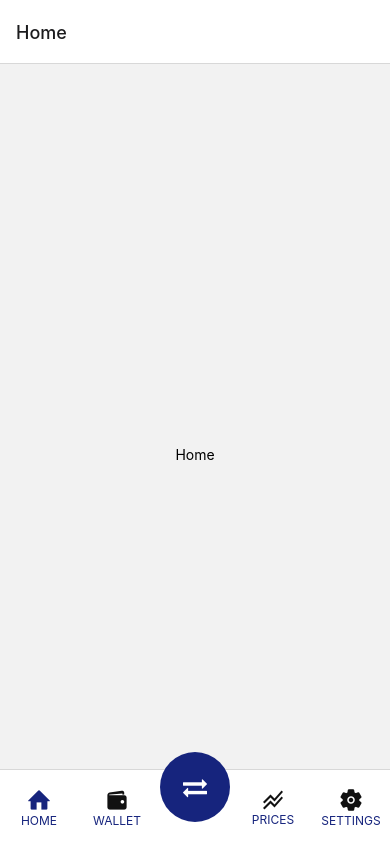
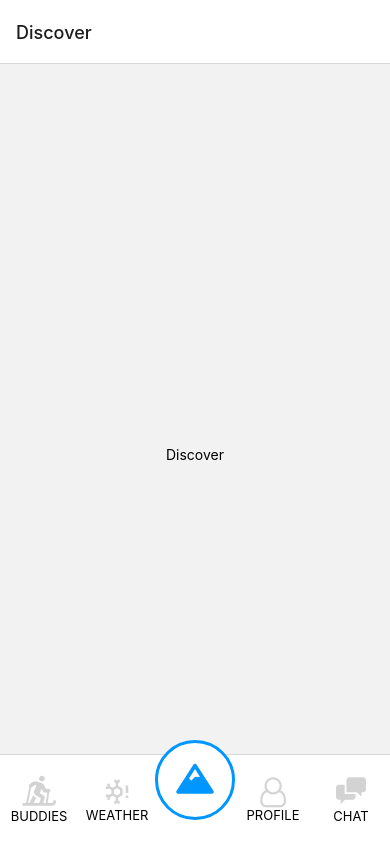
Before and after one commit to HelMark/SkiBuddies, a React Native app: screen /Discover in a window 390 px wide. Built offline with nearby package versions, Linux system fonts and the light colour scheme.

Commit message:
navbar update

```diff
--- a/App.js
+++ b/App.js
@@ -1,11 +1,11 @@
 import {Text, Platform, View} from "react-native";
-import {Home, Portfolio, Prices, Settings, Transaction} from "./screens";
+import {Buddies, Discover, Profile, Chat, Weather} from "./screens";
 import { NavigationContainer } from "@react-navigation/native";
 import { createBottomTabNavigator } from "@react-navigation/bottom-tabs";
+import { FontAwesome5 } from '@expo/vector-icons';
+import { FontAwesome } from '@expo/vector-icons';
+import { MaterialCommunityIcons } from '@expo/vector-icons';
 import { Entypo } from '@expo/vector-icons';
-import { MaterialIcons } from '@expo/vector-icons';
-import { Ionicons } from '@expo/vector-icons';
-import { FontAwesome } from '@expo/vector-icons';
 
 
 const Tab = createBottomTabNavigator();
@@ -18,7 +18,7 @@ const screenOptions = {
     rigth: 0,
     left: 0,
     elevation: 0,
-    height: 75,
+    height: 90,
     background: "#fff"
   }
 }
@@ -28,36 +28,36 @@ export default function App() {
     <NavigationContainer>
       <Tab.Navigator screenOptions={screenOptions}>
         <Tab.Screen
-        name="Home"
-        component={Home}
+        name="Buddies"
+        component={Buddies}
         options= {{
           tabBarIcon: ({focused}) => {
             return (
             <View style= {{alignItems: "center", justifyContent: "center"}}>
-              <Entypo name="home" size={24} color={focused ? "#16247d": "#111"} />
-              <Text style= {{fontSize: 12, color: "#16247d"}}>HOME</Text>
+              <FontAwesome5 name="skiing-nordic" size={30} color={focused ? "#0096FF": "#D3D3D3"} />
+              <Text style= {{fontSize: 13, color: "black"}}>BUDDIES</Text>
             </View>
             )
           }
           }}
         />
         <Tab.Screen
-        name="Portfolio"
-        component={Portfolio}
+        name="Weather"
+        component={Weather}
         options= {{
           tabBarIcon: ({focused}) => {
             return (
             <View style= {{alignItems: "center", justifyContent: "center"}}>
-              <Entypo name="wallet" size={24} color={focused ? "#16247d": "#111"} />
-              <Text style= {{fontSize: 12, color: "#16247d"}}>WALLET</Text>
+              <MaterialCommunityIcons name="snowflake-alert" size={30} color={focused ? "#0096FF": "#D3D3D3"} />
+              <Text style= {{fontSize: 13, color: "black"}}>WEATHER</Text>
             </View>
             )
           }
           }}
          />
         <Tab.Screen
-        name="Transaction"
-        component={Transaction}
+        name="Discover"
+        component={Discover}
           options = {{
             tabBarIcon: ({focused}) => {
               return (
@@ -65,41 +65,43 @@ export default function App() {
                 style= {{
                   alignItems: "center",
                   justifyContent: "center",
-                  backgroundColor: "#16247d",
-                  width: Platform.OS == "ios" ? 60 : 70,
-                  height: Platform.OS == "ios" ? 60 : 70,
+                  backgroundColor: "#FFFFFF",
+                  borderColor: "#0096FF",
+                  borderWidth: 3,
+                  width: Platform.OS == "ios" ? 70 : 80,
+                  height: Platform.OS == "ios" ? 70 : 80,
                   top: Platform.OS == "ios" ? -10 : -20,
-                  borderRadius: Platform.OS == "ios" ? 30 : 35
+                  borderRadius: Platform.OS == "ios" ? 35 : 40
                 }} >
-                  <FontAwesome name="exchange" size={24} color="#fff" />
+                  <FontAwesome5 name="mountain" size={30} color={focused ? "#0096FF": "#D3D3D3"} />
                 </View>
               )
             }
           }}
          />
         <Tab.Screen
-        name="Prices"
-        component={Prices}
+        name="Profile"
+        component={Profile}
         options= {{
           tabBarIcon: ({focused}) => {
             return (
             <View style= {{alignItems: "center", justifyContent: "center"}}>
-              <MaterialIcons name="stacked-line-chart" size={24} color={focused ? "#16247d": "#111"} />
-              <Text style= {{fontSize: 12, color: "#16247d"}}>PRICES</Text>
+              <FontAwesome name="user-o" size={30} color={focused ? "#0096FF": "#D3D3D3"}/>
+              <Text style= {{fontSize: 13, color: "black"}}>PROFILE</Text>
             </View>
             )
           }
           }}
         />
         <Tab.Screen
-        name="Settings"
-        component={Settings}
+        name="Chat"
+        component={Chat}
         options= {{
           tabBarIcon: ({focused}) => {
             return (
             <View style= {{alignItems: "center", justifyContent: "center"}}>
-              <Ionicons name="settings" size={24} color={focused ? "#16247d": "#111"}  />
-              <Text style= {{fontSize: 12, color: "#16247d"}}>SETTINGS</Text>
+              <Entypo name="chat" size={30} color={focused ? "#0096FF": "#D3D3D3"} />
+              <Text style= {{fontSize: 13, color: "black"}}>CHAT</Text>
             </View>
             )
           }
--- a/screens/Portfolio.js
+++ b/screens/Buddies.js
@@ -1,10 +1,10 @@
 import {View, Text} from 'react-native';
 import React from 'react';
 
-export default function Portfolio() {
+export default function Buddies() {
     return (
         <View style = {{flex: 1, alignItems: "center", justifyContent: "center"}}>
-            <Text>Portfolio</Text>
+            <Text>Buddies</Text>
         </View>
-    );
+    )
 }
--- a/screens/Prices.js
+++ b/screens/Chat.js
@@ -1,10 +1,10 @@
 import {View, Text} from 'react-native';
 import React from 'react';
 
-export default function Prices() {
+export default function Chat() {
     return (
         <View style = {{flex: 1, alignItems: "center", justifyContent: "center"}}>
-            <Text>Prices</Text>
+            <Text>Chat</Text>
         </View>
     )
 }
--- a/screens/Home.js
+++ b/screens/Discover.js
@@ -1,10 +1,10 @@
 import {View, Text} from 'react-native';
 import React from 'react';
 
-export default function Home() {
+export default function Discover() {
     return (
         <View style = {{flex: 1, alignItems: "center", justifyContent: "center"}}>
-            <Text>Home</Text>
+            <Text>Discover</Text>
         </View>
     )
 }
--- a/screens/Transaction.js
+++ b/screens/Profile.js
@@ -1,10 +1,10 @@
 import {View, Text} from 'react-native';
 import React from 'react';
 
-export default function Transaction() {
+export default function Profile() {
     return (
         <View style = {{flex: 1, alignItems: "center", justifyContent: "center"}}>
-            <Text>Transaction</Text>
+            <Text>Profile</Text>
         </View>
     )
 }
--- a/screens/Settings.js
+++ b/screens/Weather.js
@@ -1,10 +1,10 @@
 import {View, Text} from 'react-native';
 import React from 'react';
 
-export default function Setting() {
+export default function Weather() {
     return (
         <View style = {{flex: 1, alignItems: "center", justifyContent: "center"}}>
-            <Text>Settings</Text>
+            <Text>Weather</Text>
         </View>
-    )
+    );
 }
```
Also changed, not shown: screens/index.js (+10 -10 lines).
